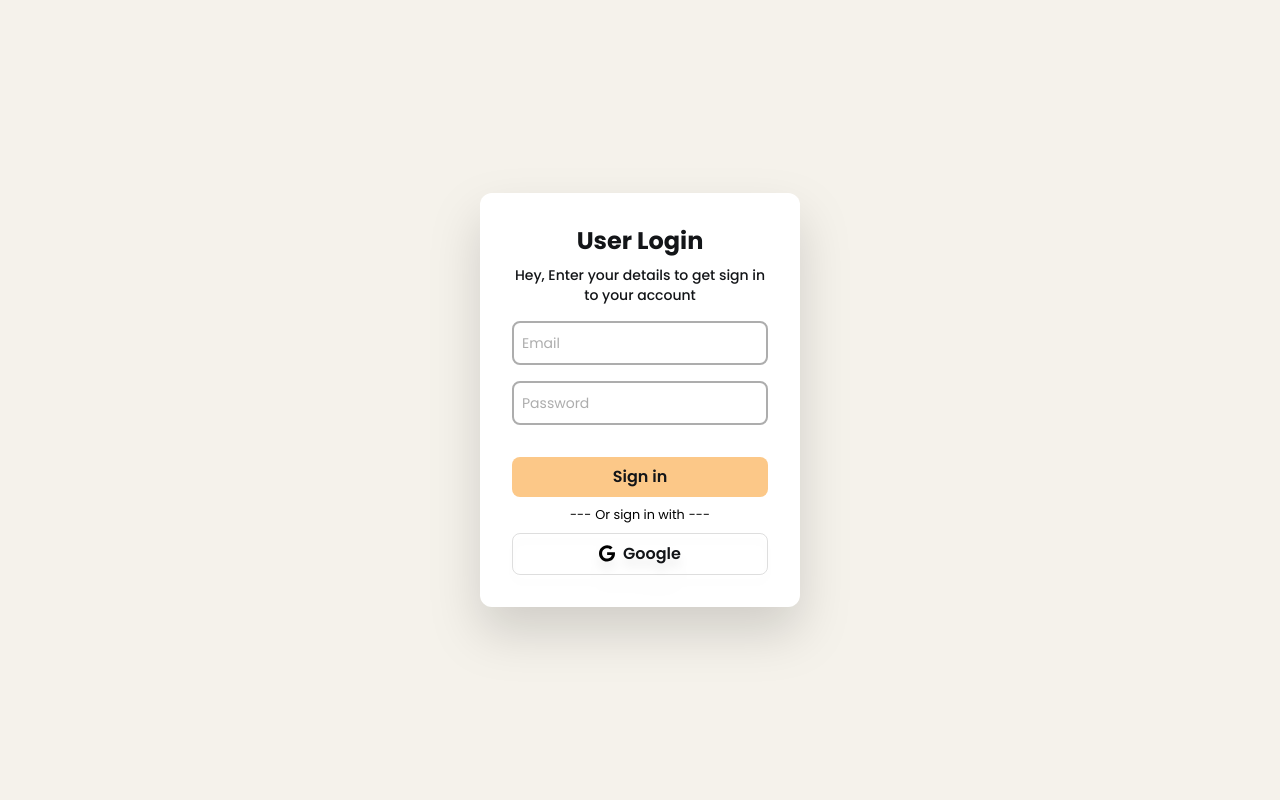
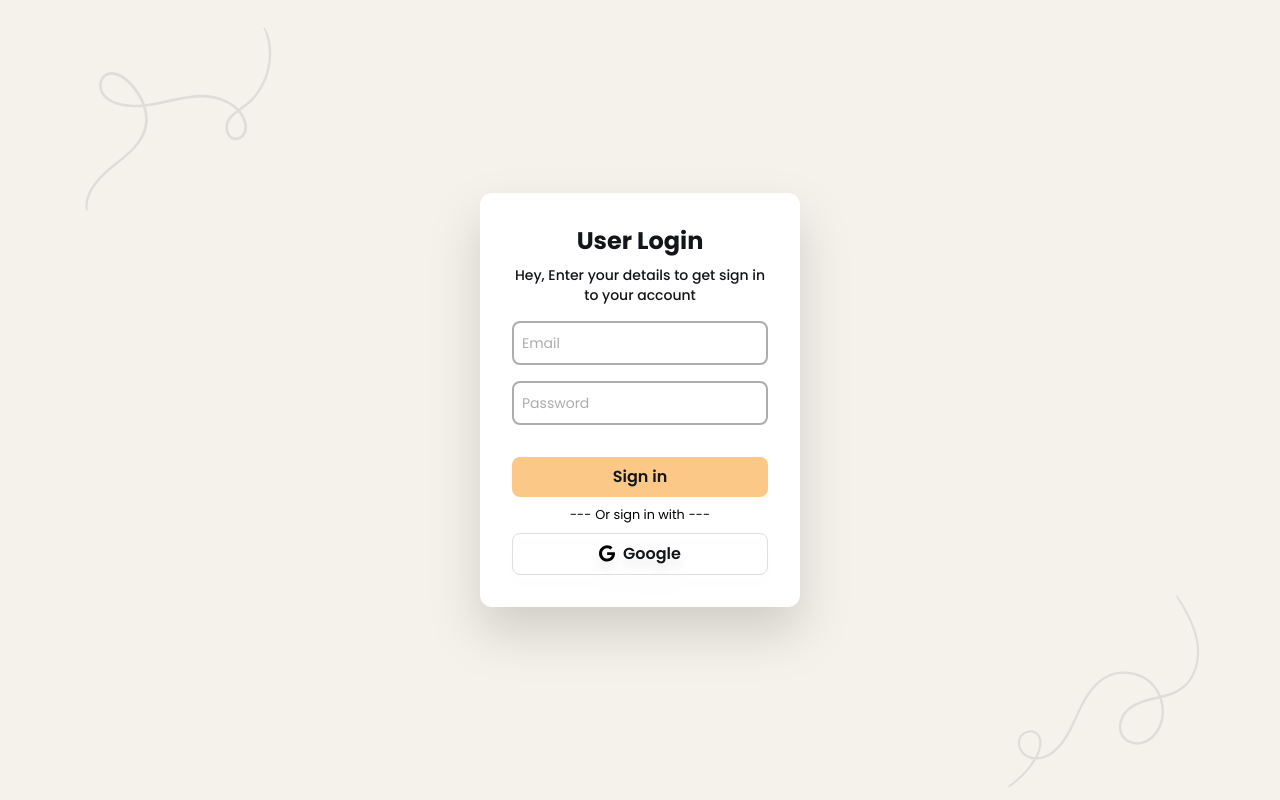
Before and after one commit to hozlucas28/Codo-Codo-React-Firebase-Practice-2023, a React (Vite) app: page /login in a window 1280 px wide. Built offline with nearby package versions, Linux system fonts and the light colour scheme; no server answers.

Commit message:
Add illustrations

```diff
--- a/src/pages/home/components/Profile.module.css
+++ b/src/pages/home/components/Profile.module.css
@@ -1,5 +1,6 @@
 .container {
-	@apply flex
+	@apply z-10
+        flex
         w-80
         flex-col
         items-center
--- a/src/pages/home/views/HomeView.jsx
+++ b/src/pages/home/views/HomeView.jsx
@@ -1,11 +1,16 @@
 import Profile from '../components/Profile.jsx'
 
-import { container } from './HomeView.module.css'
+import { ReactComponent as LineWithoutSense01 } from '../../../static/illustrations/line-without-sense-1.svg'
+import { ReactComponent as LineWithoutSense02 } from '../../../static/illustrations/line-without-sense-2.svg'
+
+import { container, illustration01, illustration02 } from './HomeView.module.css'
 
 const HomeView = () => {
 	return (
 		<div className={container}>
 			<Profile />
+			<LineWithoutSense01 className={illustration01} />
+			<LineWithoutSense02 className={illustration02} />
 		</div>
 	)
 }
--- a/src/pages/home/views/HomeView.module.css
+++ b/src/pages/home/views/HomeView.module.css
@@ -1,6 +1,26 @@
 .container {
-	@apply grid
+	@apply relative
+        grid
         h-screen
         place-content-center
+        overflow-hidden
         bg-white-background;
 }
+
+.illustration01 {
+	@apply absolute
+        left-10
+        top-10
+        w-64
+        -rotate-45
+        fill-light-gray/30;
+}
+
+.illustration02 {
+	@apply absolute
+        bottom-10
+        right-10
+        w-64
+        -rotate-45
+        fill-light-gray/30;
+}
--- a/src/pages/login/components/LoginForm.module.css
+++ b/src/pages/login/components/LoginForm.module.css
@@ -1,5 +1,6 @@
 .form {
-	@apply flex
+	@apply z-10
+        flex
         w-80
         flex-col
         items-center
--- a/src/pages/login/views/LoginView.jsx
+++ b/src/pages/login/views/LoginView.jsx
@@ -1,11 +1,16 @@
 import LoginForm from '../components/LoginForm'
 
-import { view } from './LoginView.module.css'
+import { ReactComponent as LineWithoutSense01 } from '../../../static/illustrations/line-without-sense-1.svg'
+import { ReactComponent as LineWithoutSense02 } from '../../../static/illustrations/line-without-sense-2.svg'
+
+import { illustration01, illustration02, view } from './LoginView.module.css'
 
 const LoginView = () => {
 	return (
 		<div className={view}>
 			<LoginForm />
+			<LineWithoutSense01 className={illustration01} />
+			<LineWithoutSense02 className={illustration02} />
 		</div>
 	)
 }
--- a/src/pages/login/views/LoginView.module.css
+++ b/src/pages/login/views/LoginView.module.css
@@ -1,6 +1,26 @@
 .view {
-	@apply grid
+	@apply relative
+        grid
         h-screen
         place-content-center
+        overflow-hidden
         bg-white-background;
 }
+
+.illustration01 {
+	@apply absolute
+        left-10
+        top-10
+        w-64
+        -rotate-45
+        fill-light-gray/30;
+}
+
+.illustration02 {
+	@apply absolute
+        bottom-10
+        right-10
+        w-64
+        -rotate-45
+        fill-light-gray/30;
+}
```
Also changed, not shown: src/static/illustrations/line-without-sense-1.svg, src/static/illustrations/line-without-sense-2.svg.
